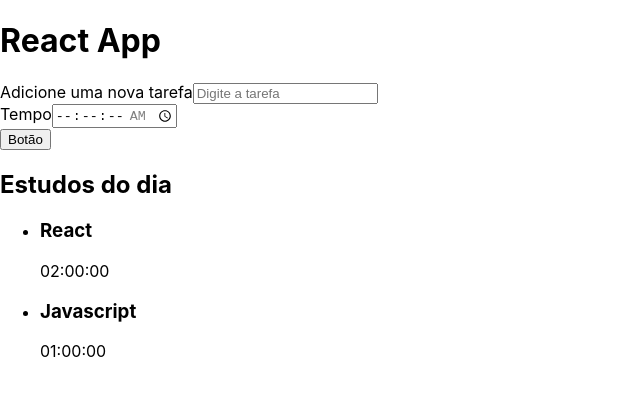
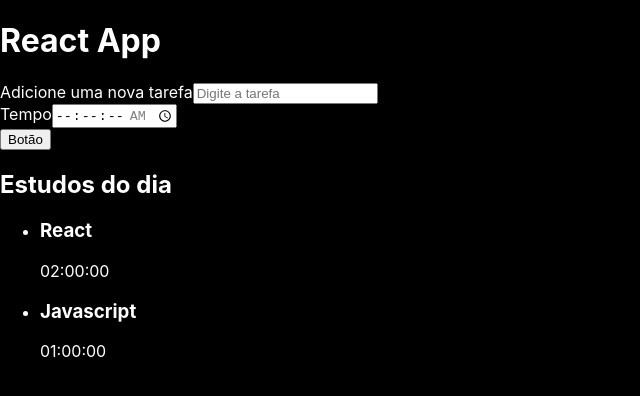
Before and after one commit to Chikrem/react-alura-studies, a React (Create React App) app: page / in a window 1280 px wide. Shown: the top 396 px of the page, without its empty margins (0-640 px from the left). Built offline with nearby package versions, Linux system fonts and the light colour scheme.

Commit message:
Renderizando um array com map

```diff
--- a/src/componentes/Form/index.tsx
+++ b/src/componentes/Form/index.tsx
@@ -1,5 +1,6 @@
 import React from "react";
-import Botao from "./../Botao/index";
+import Botao from "../Botao";
+
 
 class Formulario extends React.Component {
   render() {
--- a/src/componentes/Lista/index.tsx
+++ b/src/componentes/Lista/index.tsx
@@ -1,29 +1,32 @@
-import React from 'react';
+function Lista() {
+  const tarefas = [
+    {
+      tarefa: "React",
+      tempo: "02:00:00",
+    },
+    {
+      tarefa: "Javascript",
+      tempo: "01:00:00",
+    },
+  ];
 
-function Lista() {
   return (
     <aside>
       <h2> Estudos do dia </h2>
       <ul>
-          <li>
+        {tarefas.map((tarefa, index) => (
+          <li key={index}>
             <h3>
-              React
+              {tarefa.tarefa}
             </h3>
             <span>
-              02:00:00
+              {tarefa.tempo}
             </span>
           </li>
-          <li>
-            <h3>
-              Javascript
-            </h3>
-            <span>
-              01:00:00
-            </span>
-          </li>
+        ))}
       </ul>
     </aside>
-    )
+  );
 }
 
 export default Lista;
--- a/src/index.css
+++ b/src/index.css
@@ -1,5 +1,7 @@
 body {
   margin: 0;
+  background-color: black;
+  color: white;
   font-family: -apple-system, BlinkMacSystemFont, 'Segoe UI', 'Roboto', 'Oxygen',
     'Ubuntu', 'Cantarell', 'Fira Sans', 'Droid Sans', 'Helvetica Neue',
     sans-serif;
```
Lines whose indentation alone changed are shown as unchanged.
